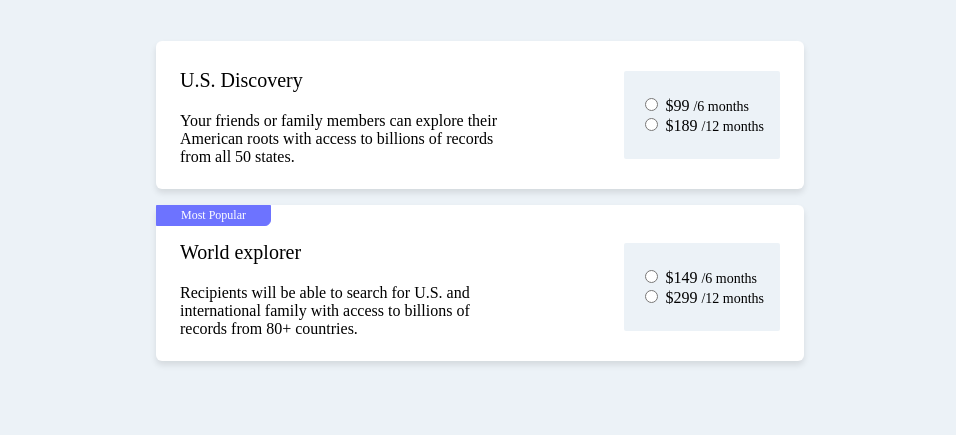
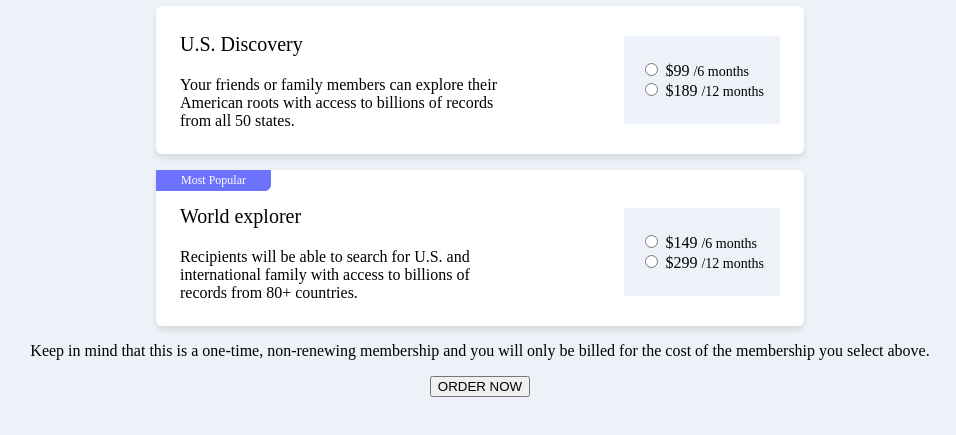
Before and after one commit to DAMMNARE/gift_membership, a plain HTML site: page index.html in a window 1280 px wide. Shown: the part 289-724 px from the top of the page, without its empty margins (160-1116 px from the left). Drawn offline with Linux system fonts and the light colour scheme.

Commit message:
Update index.html

```diff
--- a/index.html
+++ b/index.html
@@ -61,6 +61,11 @@
   </div>
 </section>
 
+  <section>
+  <p class="disclaimer">Keep in mind that this is a one-time, non-renewing membership and you will only be billed for the cost of the membership you select above.</p>
+</section>
+
+<button class="buttonOrder">ORDER NOW</button>
 
 </body>
 </html>
```
